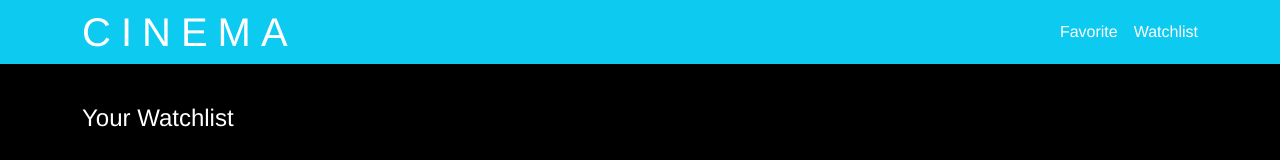
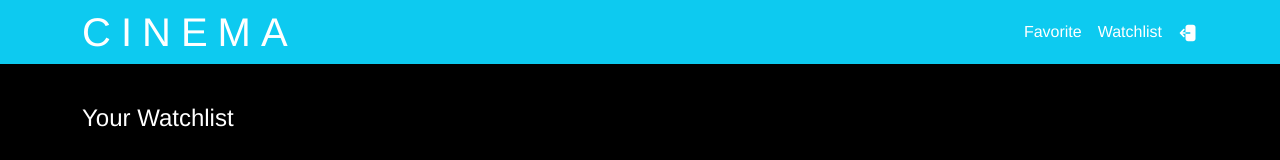
Before and after one commit to mkurniaiqbal/Porto_Cinema, a React (Vite) app: page /watch-list in a window 1280 px wide. Shown: the top 160 px of the page. Built offline with nearby package versions, Linux system fonts and the light colour scheme; sample sign-in values are in the browser's storage.

Commit message:
menambahkan handle logout

```diff
--- a/src/components/navbar/Navbar.css
+++ b/src/components/navbar/Navbar.css
@@ -6,3 +6,8 @@
     color: blue;
     cursor: pointer;
 }
+.logo-logout{
+    width: 20px;
+    margin-bottom: 15px;
+    cursor: pointer;
+}
--- a/src/components/navbar/Navbar.jsx
+++ b/src/components/navbar/Navbar.jsx
@@ -3,6 +3,7 @@ import { Link, useNavigate } from "react-router-dom";
 import { useDispatch, useSelector } from "react-redux";
 import { setRedirectPath } from "../../store/path/Path";
 import Modal from "../modal/Modal";
+import Logo_Logout from "../../assets/logo-logout.svg";
 import "./Navbar.css";
 
 function Navbar() {
@@ -41,6 +42,11 @@ function Navbar() {
     checkLogin();
   }
 
+  function handleLogout() {
+    localStorage.removeItem("username");
+    navigate("/");
+  }
+
   function handleCloseModal() {
     setShowModal(false);
   }
@@ -65,6 +71,16 @@ function Navbar() {
           <div className="cursor-pointer" onClick={handleWatchList}>
             <p className="watch-list">Watchlist</p>
           </div>
+          {username && (
+            <div>
+              <img
+                className="ms-3 logo-logout"
+                src={Logo_Logout}
+                alt="Logout"
+                onClick={handleLogout}
+              />
+            </div>
+          )}
         </div>
       </div>
 
```
Also changed, not shown: src/assets/logo-logout.svg (added).
